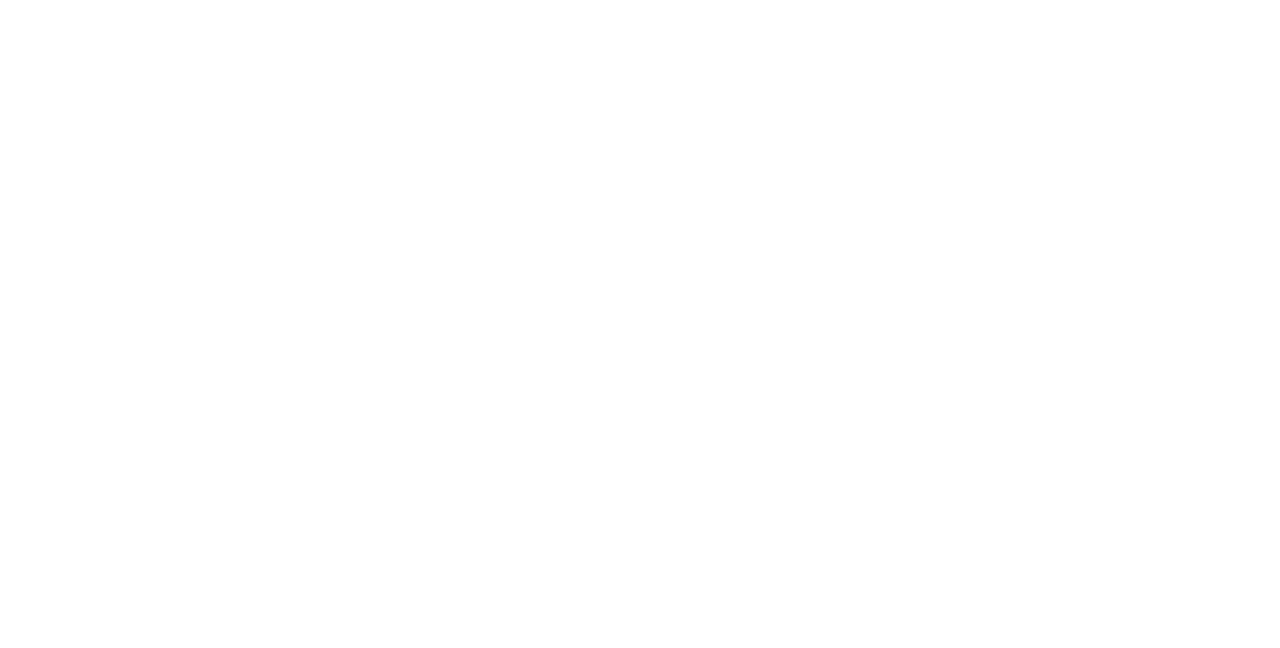
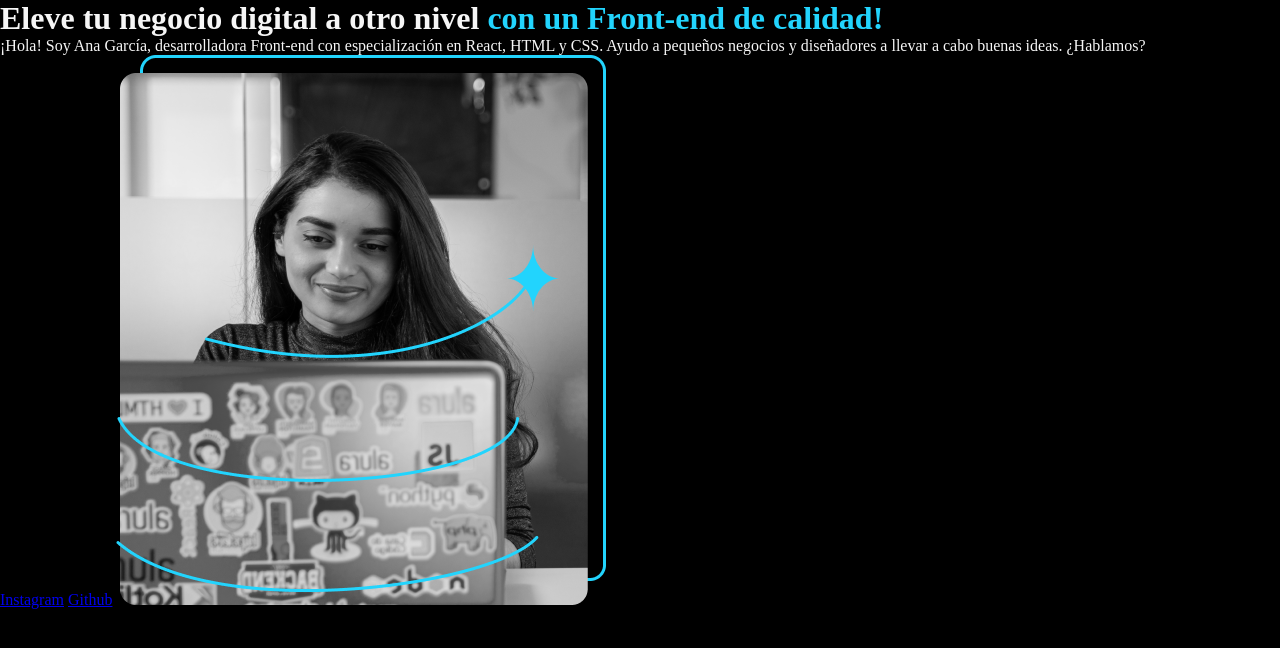
Before and after one commit to m-6264/Portafolio-figma, a plain HTML site: page index.html in a window 1280 px wide. Drawn offline with Linux system fonts and the light colour scheme.

Commit message:
Add files via upload

```diff
--- a/index.html
+++ b/index.html
@@ -3,11 +3,22 @@
 <head>
     <meta charset="UTF-8">
     <meta name="viewport" content="width=device-width, initial-scale=1.0">
-    <title>Portafolio</title>
+    <title>Portafolio de Maria Leticia</title>
+    <link rel="stylesheet" href="style.css">
 </head>
 <body>
     <header></header>
-    <main></main>
+    <main>
+        <h1>Eleve tu negocio digital a otro nivel <strong class="titulo-destaque">con un Front-end de calidad!</strong></h1>
+        <p>
+            ¡Hola! Soy Ana García, desarrolladora Front-end con especialización en React, HTML
+            y CSS. Ayudo a pequeños negocios y
+            diseñadores a llevar a cabo buenas ideas. ¿Hablamos?
+        </p>
+        <a href="https://www.instagram.com/">Instagram</a>
+        <a href="https://github.com/">Github</a>
+        <img src="Imagem.png" alt="Imagem de Ana García trabajando">
+    </main>
     <footer></footer>
 </body>
 </html>
--- /dev/null
+++ b/style.css
@@ -0,0 +1,14 @@
+* {
+    padding: 0;
+    margin: 0;
+}
+
+body {
+    background-color:#000000;
+    color : #F6F6F6;
+}
+
+
+.titulo-destaque {
+    color: #22D4FD;
+}
```
